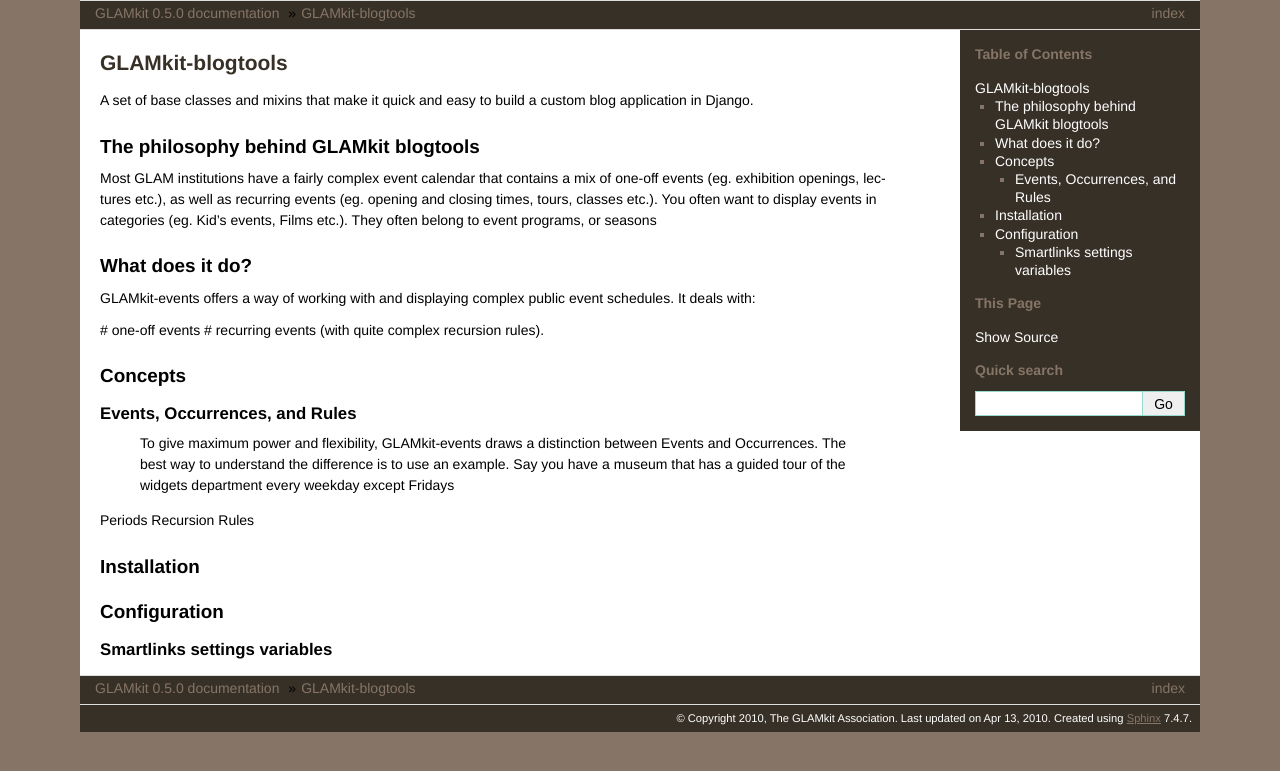
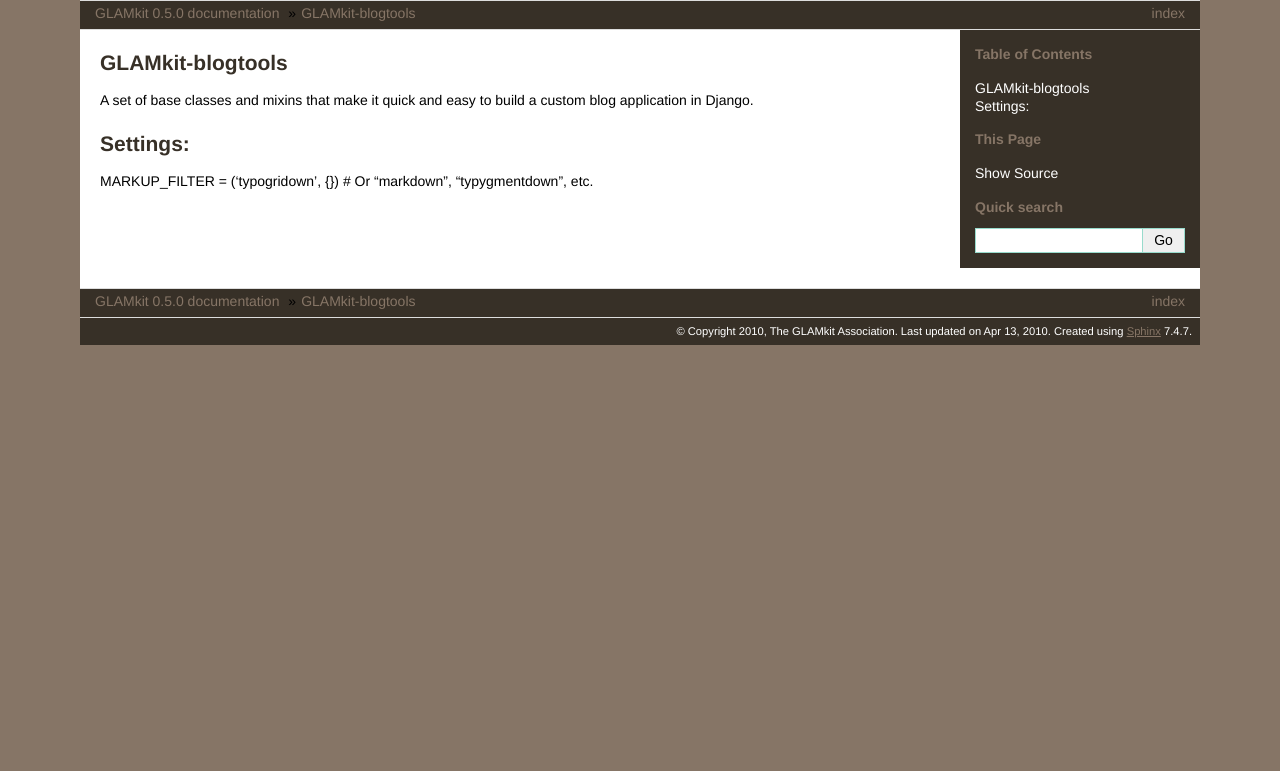
Before and after one commit to gregplaysguitar/glamkit, a Sphinx documentation site: the page built from docs/blogtools/index.txt, in a window 1280 px wide. Shown: the top 771 px of the page. Built offline with Sphinx 7.4.7, drawn with Linux system fonts in a browser that asks for light colours.

Commit message:
less confusing stub for glasmkit-blogtools

```diff
--- a/docs/blogtools/index.txt
+++ b/docs/blogtools/index.txt
@@ -3,36 +3,7 @@
 
 A set of base classes and mixins that make it quick and easy to build a custom blog application in Django.
 
-The philosophy behind GLAMkit blogtools
----------------------------------------
+Settings:
+=========
 
-Most GLAM institutions have a fairly complex event calendar that contains a mix of one-off events (eg. exhibition openings, lectures etc.), as well as recurring events (eg. opening and closing times, tours, classes etc.). You often want to display events in categories (eg. Kid's events, Films etc.). They often belong to event programs, or seasons
-
-
-
-What does it do?
-----------------
-
-GLAMkit-events offers a way of working with and displaying complex public event schedules. It deals with:
-
-# one-off events
-# recurring events (with quite complex recursion rules).
-
-Concepts
---------
-Events, Occurrences, and Rules
-^^^^^^^^^^^^^^^^^^^^^^^^^^^^^^
- To give maximum power and flexibility, GLAMkit-events draws a distinction between Events and Occurrences. The best way to understand the difference is to use an example. Say you have a museum that has a guided tour of the widgets department every weekday except Fridays
-
-Periods
-Recursion Rules
-
-Installation
-------------
-
-
-Configuration
--------------
-
-Smartlinks settings variables
-^^^^^^^^^^^^^^^^^^^^^^^^^^^^^
+MARKUP_FILTER = ('typogridown', {})  # Or "markdown", "typygmentdown", etc.
```
